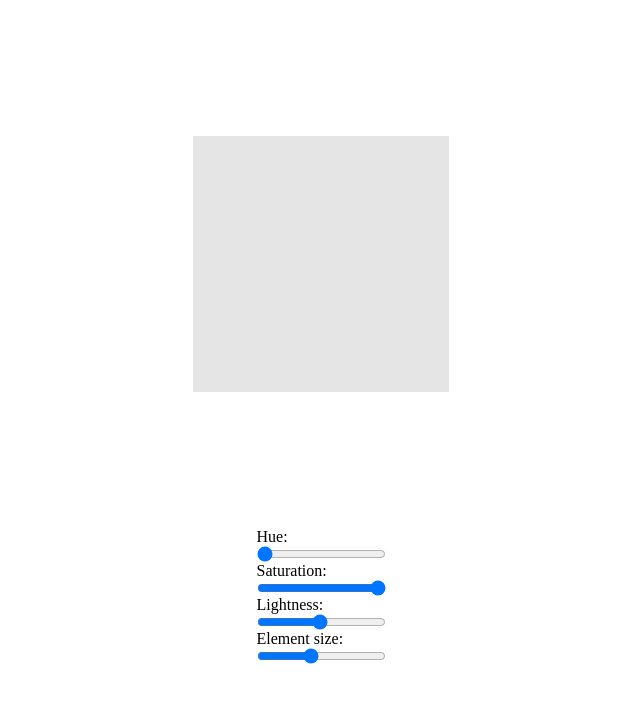
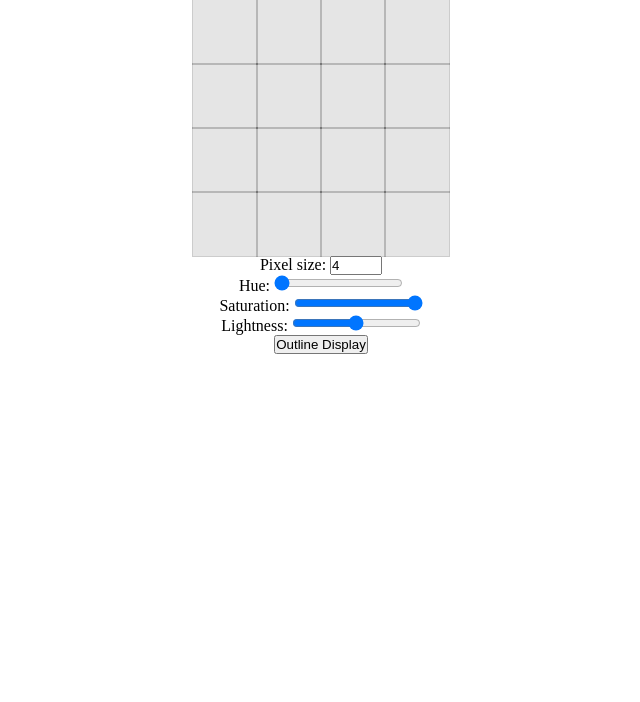
Before and after one commit to DawidGawronskiDev/etch-a-sketch, a plain HTML site: page index.html in a window 1280 px wide. Shown: the whole page, without its empty margins (319-959 px from the left). Drawn offline with Linux system fonts and the light colour scheme.

Commit message:
Make Prototype

```diff
--- a/app.js
+++ b/app.js
@@ -1,66 +1,81 @@
-// size of container
-let containerSize = 256;
+let gridContainer = document.querySelector("#grid--container");
+let pixel = document.createElement("div");
 
-//number of elements in a row
-let elementSizeInput = document.querySelector("#elementSizeInput");
-let elementSize = 8;
-function changeElementSize() {
-  elementSize = elementSizeInput.value;
+let gridContainerSize = 256;
+let pixelSize = 4;
+
+let hueInput = document.querySelector("#hueInput");
+let saturationInput = document.querySelector("#saturationInput");
+let lightnessInput = document.querySelector("#lightnessInput");
+
+//reset grid
+function resetGrid() {
+  hueInput.value = 1;
+  saturationInput.value = 100;
+  lightnessInput.value = 50;
+  gridContainer.innerHTML = "";
+
+  changeColor();
+  createGrid();
 }
 
-//default color
-let colorPick = `hsl(120,100%,50%)`;
+let newColor = "blue";
 
-let container = document.querySelector("#container");
-container.style.height = 256 + "px";
-container.style.width = 256 + "px";
+//change color, hue, saturation and lightness
+function changeColor() {
+  newColor =
+    "hsl(" +
+    hueInput.value +
+    ", " +
+    saturationInput.value +
+    "%, " +
+    lightnessInput.value +
+    "%)";
+}
 
-function newContent(e) {
-  if (e.keyCode != 82) return;
-  container.innerHTML = "";
-  for (let i = 0; i < elementSize * elementSize; i++) {
-    let content = document.createElement("div");
-    content.style.width = containerSize / elementSize + "px";
-    content.style.height = containerSize / elementSize + "px";
-    content.style.background = "rgba(0%, 0%, 0%, .1)";
-    container.appendChild(content);
+//change color of pixel
+function changePixelColor(e) {
+  e.target.style.background = newColor;
+}
 
-    content.addEventListener("mouseenter", changeColor);
+//change number of pixel in one row
+function changePixelSize() {
+  let pixelSizeInput = document.querySelector("#pixelSizeInput");
+  pixelSize = pixelSizeInput.value;
+  resetGrid();
+}
+
+//turn on or turn off outline display
+let outlineDisplayBoolean = true;
+function outlineDisplay() {
+  let pixels = document.querySelectorAll(".pixel");
+
+  if (outlineDisplayBoolean == true) {
+    pixels.forEach((pixel) => (pixel.style.outline = "none"));
+    outlineDisplayBoolean = false;
+  } else {
+    pixels.forEach(
+      (pixel) => (pixel.style.outline = "1px solid rgba(0, 0, 0, 0.2)")
+    );
+    outlineDisplayBoolean = true;
   }
 }
 
-colorPick = "purple";
-function changeColor(e) {
-  e.target.style.background = colorPick;
+//create grid
+function createGrid() {
+  for (let i = 0; i < pixelSize * pixelSize; i++) {
+    pixel = document.createElement("div");
+    pixel.style.width = gridContainerSize / pixelSize + "px";
+    pixel.style.height = gridContainerSize / pixelSize + "px";
+    pixel.classList.add("pixel");
+    pixel.style.background = "rgba(0, 0, 0, 0.1)";
+    pixel.style.outline = "1px solid rgba(0, 0, 0, 0.2)";
+
+    pixel.addEventListener("mouseenter", changePixelColor);
+
+    gridContainer.appendChild(pixel);
+  }
 }
-
-function changeColorSample() {
-  let hueInput = document.querySelector("#hueInput");
-  let saturationInput = document.querySelector("#saturationInput");
-  let lightnessInput = document.querySelector("#lightnessInput");
-  let colorDisplay = document.querySelector("#colorDisplay");
-  colorPick =
-    `hsl(` +
-    hueInput.value +
-    `, ` +
-    saturationInput.value +
-    `%, ` +
-    lightnessInput.value +
-    `%)`;
-  console.log(hueInput.value);
-
-  colorDisplay.style.background = colorPick;
-}
-
-//create board
-for (let i = 0; i < elementSize * elementSize; i++) {
-  let content = document.createElement("div");
-  content.style.width = containerSize / elementSize + "px";
-  content.style.height = containerSize / elementSize + "px";
-  content.style.background = "rgba(0%, 0%, 0%, .1)";
-  container.appendChild(content);
-
-  content.addEventListener("mouseenter", changeColor);
-}
-
-window.addEventListener("keydown", newContent);
+createGrid();
+window.addEventListener("click", canDraw);
+window.addEventListener("keydown", resetGrid);
--- a/index.html
+++ b/index.html
@@ -10,11 +10,22 @@
   </head>
   <body>
     <main>
-      <div id="container"></div>
+      <div id="grid--container"></div>
 
-      <section id="colorInfo">
-        <form action="">
-          <label for=""
+      <label for="pixelSizeInput"
+        >Pixel size:
+        <input
+          type="number"
+          name=""
+          id="pixelSizeInput"
+          min="0"
+          max="32"
+          value="4"
+          oninput="changePixelSize()"
+        />
+      </label>
+
+      <label for="hueInput"
         >Hue:
         <input
           type="range"
@@ -22,11 +33,11 @@
           id="hueInput"
           min="1"
           max="360"
-              value="0"
-              oninput="changeColorSample()"
+          value="1"
+          oninput="changeColor()"
         />
       </label>
-          <label for=""
+      <label for="saturationInput"
         >Saturation:
         <input
           type="range"
@@ -35,10 +46,10 @@
           min="1"
           max="100"
           value="100"
-              oninput="changeColorSample()"
+          oninput="changeColor()"
         />
       </label>
-          <label for=""
+      <label for="lightnessInput"
         >Lightness:
         <input
           type="range"
@@ -47,24 +58,10 @@
           min="1"
           max="100"
           value="50"
-              oninput="changeColorSample()"
+          oninput="changeColor()"
         />
       </label>
-          <label for=""
-            >Element size:
-            <input
-              type="range"
-              name=""
-              id="elementSizeInput"
-              min="1"
-              max="18"
-              value="8"
-              oninput="changeElementSize()"
-            />
-          </label>
-        </form>
-        <div id="colorDisplay"></div>
-      </section>
+      <button onclick="outlineDisplay()">Outline Display</button>
     </main>
   </body>
 </html>
--- a/main.css
+++ b/main.css
@@ -3,21 +3,17 @@
   padding: 0;
 }
 
-main {
-  width: 100%;
-  height: 100vh;
-  display: flex;
-  align-items: center;
-  flex-direction: column;
-  justify-content: space-evenly;
-}
+#grid--container {
+  width: 256px;
+  height: 256px;
 
-#container {
-  transform: scale(1);
   display: flex;
   flex-wrap: wrap;
 }
 
-label * {
-  display: block;
+main {
+  display: flex;
+  align-items: center;
+  flex-direction: column;
+  justify-content: center;
 }
```
Lines whose indentation alone changed are shown as unchanged.
